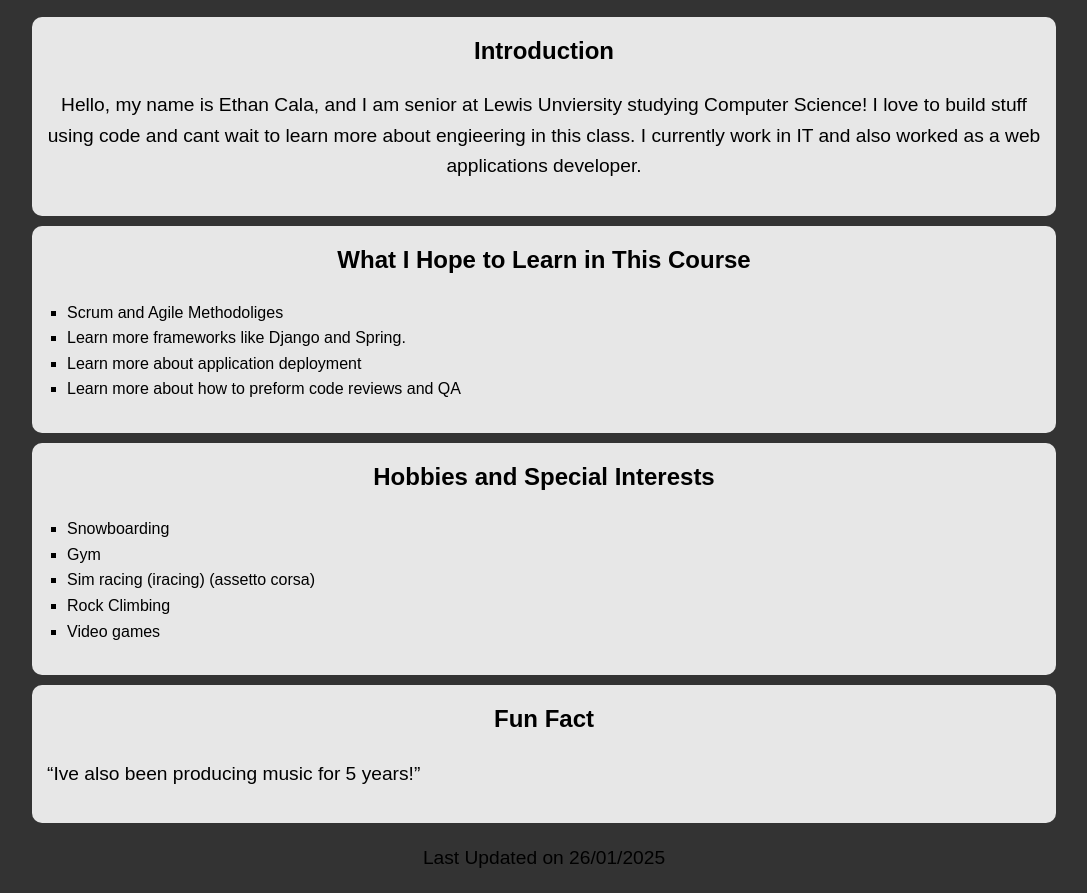
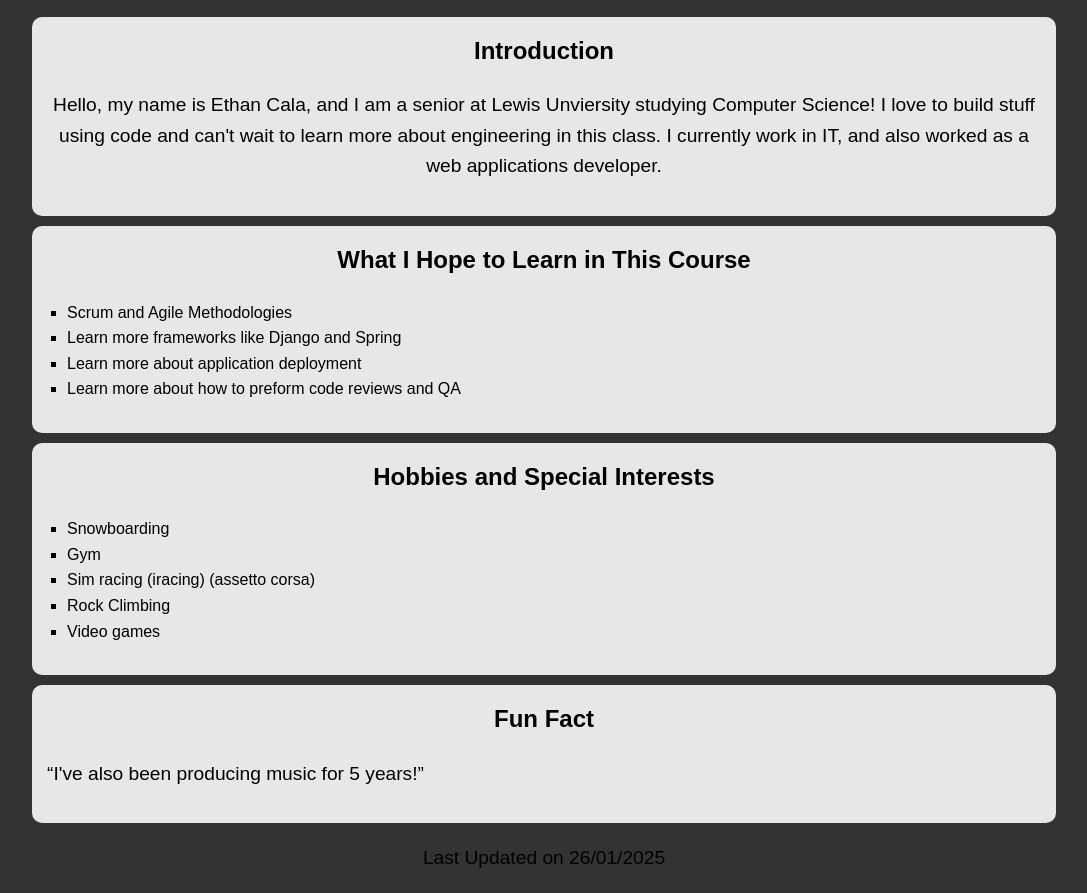
Before and after one commit to ethancala/ethancala.github.io, a plain HTML site: page index.html in a window 1280 px wide. Shown: the part 498-1391 px from the top of the page, without its empty margins (96-1183 px from the left). Drawn offline with Linux system fonts and the light colour scheme.

Commit message:
Update index.html
spelling issues

```diff
--- a/index.html
+++ b/index.html
@@ -62,17 +62,17 @@
 
     <section>
         <h2 style="text-align: center">Introduction</h2>
-        <p style="text-align: center">Hello, my name is Ethan Cala, and I am senior at Lewis Unviersity studying Computer Science! I love to build stuff using code and cant wait to learn more about engieering in this class. I currently work in IT and also worked as a web applications developer.<p>
+        <p style="text-align: center">Hello, my name is Ethan Cala, and I am a senior at Lewis Unviersity studying Computer Science! I love to build stuff using code and can't wait to learn more about engineering in this class. I currently work in IT, and also worked as a web applications developer.<p>
     </section>
 
 
     <section>
         <h2 style="text-align: center">What I Hope to Learn in This Course</h2>
         <ul>
-            <li>Scrum and Agile Methodoliges</li>
-            <li>Learn more frameworks like Django and Spring.</li>
+            <li>Scrum and Agile Methodologies</li>
+            <li>Learn more frameworks like Django and Spring</li>
             <li>Learn more about application deployment</li>
-            <li>Learn more about how to preform code reviews and QA </li>
+            <li>Learn more about how to preform code reviews and QA</li>
         </ul>
     </section>
 
@@ -92,7 +92,7 @@
     <section>
         <h2 style="text-align: center">Fun Fact</h2>
         <p>
-            “Ive also been producing music for 5 years!”
+            “I've also been producing music for 5 years!”
         </p>
     </section>
 </div>
```
